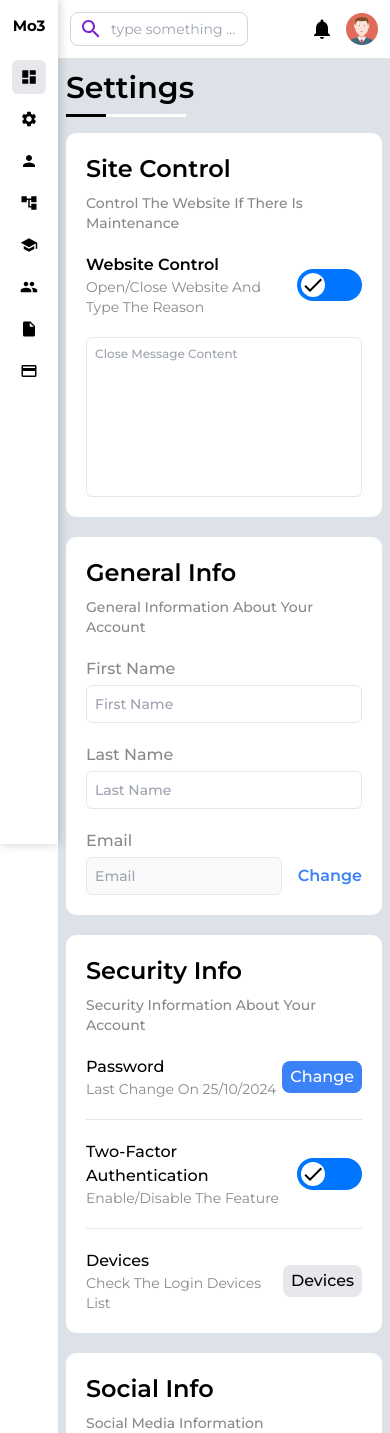
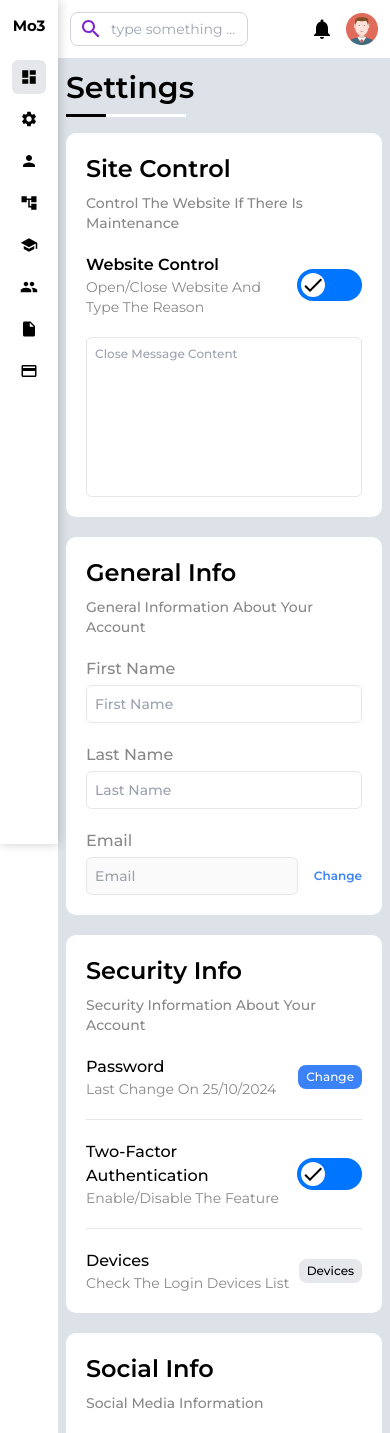
Before and after one commit to mo3taseem666/Big-One, a React (Vite) app: page /Settings in a window 390 px wide. Shown: the top 1433 px of the page. Built offline with nearby package versions, Linux system fonts and the light colour scheme.

Commit message:
edit : fixed some issues for mobile view

```diff
--- a/src/Golbal Components/GrayBtn.jsx
+++ b/src/Golbal Components/GrayBtn.jsx
@@ -1,6 +1,6 @@
 export default function GrayBtn({name}) {
     return (
-        <p className="px-2 cursor-default font-medium hover:bg-gray-300 duration-200 text-sm py-1 rounded-md bg-gray-200">
+        <p className="px-2 cursor-default xs:text-xs font-medium hover:bg-gray-300 duration-200 text-sm py-1 rounded-md bg-gray-200">
             {name}
         </p>
     );
--- a/src/Pages/Projects/components/ProjectDiv.jsx
+++ b/src/Pages/Projects/components/ProjectDiv.jsx
@@ -17,7 +17,7 @@ export default function ProjectDiv({ el }) {
                 details={el.description}
             />
             <PicturesPart el={el} />
-            <div className="py-3 flex gap-1 flex-row-reverse border-y">
+            <div className="py-3 overflow-auto flex gap-1 flex-row-reverse border-y">
                 {el.services.map((el, idx) => (
                     <GrayBtn key={idx} name={el} />
                 ))}
--- a/src/Pages/Projects/mini components/ProgressBar.jsx
+++ b/src/Pages/Projects/mini components/ProgressBar.jsx
@@ -2,7 +2,7 @@ import React from 'react';
 
 export default function ProgressBar({ percentage }) {
     return (
-        <div className="h-2 w-[50%] rounded-full bg-gray-300">
+        <div title='Progress' className="h-2 w-[50%] rounded-full bg-gray-300">
             <div
                 style={{ width: `${percentage}%` }}
                 className={`${percentage > 50 ? (percentage > 75 ? 'bg-blue-500' : 'bg-green-500') : 'bg-red-500'} h-full rounded-full `}
--- a/src/Pages/Settings/Mini Components/General Info/Email.jsx
+++ b/src/Pages/Settings/Mini Components/General Info/Email.jsx
@@ -13,7 +13,7 @@ export default function Email() {
                     placeholder="Email"
                     type="text"
                 />
-                <button className="shrink-0 text-blue-500 font-semibold">
+                <button className="shrink-0 xs:text-xs text-blue-500 font-semibold">
                     Change
                 </button>
             </div>
--- a/src/Pages/Settings/Mini Components/Security info/DevicesSection.jsx
+++ b/src/Pages/Settings/Mini Components/Security info/DevicesSection.jsx
@@ -9,7 +9,7 @@ export default function DevicesSection() {
                     Check The Login Devices List
                 </p>
             </div>
-            <button className=" px-2 py-1 bg-gray-200 hover:bg-gray-300 duration-200 rounded-lg font-medium">
+            <button className="xs:text-xs px-2 py-1 bg-gray-200 hover:bg-gray-300 duration-200 rounded-lg font-medium">
                 Devices
             </button>
         </div>
--- a/src/Pages/Settings/Mini Components/Security info/PasswordSection.jsx
+++ b/src/Pages/Settings/Mini Components/Security info/PasswordSection.jsx
@@ -7,7 +7,7 @@ export default function PasswordSection() {
                 <p className="font-medium">Password</p>
                 <p className="text-[#888] text-sm">Last Change On 25/10/2024</p>
             </div>
-            <button className=" px-2 py-1 bg-blue-500 hover:bg-blue-600 duration-200 rounded-lg text-white font-medium">
+            <button className=" px-2 py-1 xs:text-xs bg-blue-500 hover:bg-blue-600 duration-200 rounded-lg text-white font-medium">
                 Change
             </button>
         </div>
```
